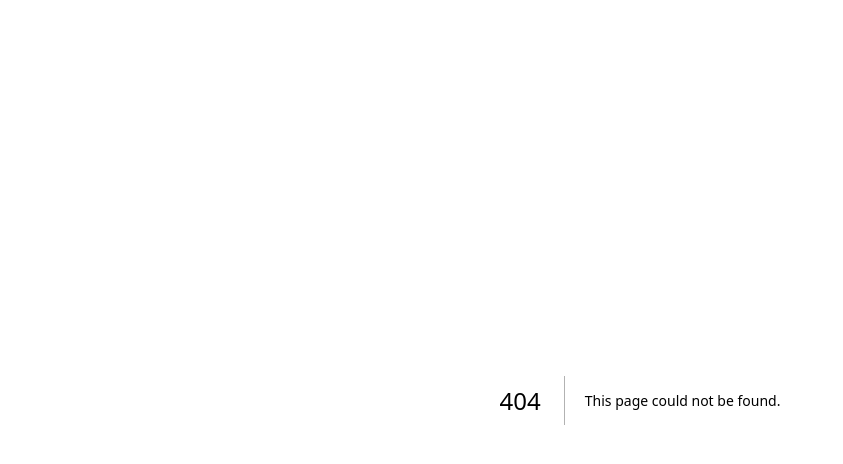
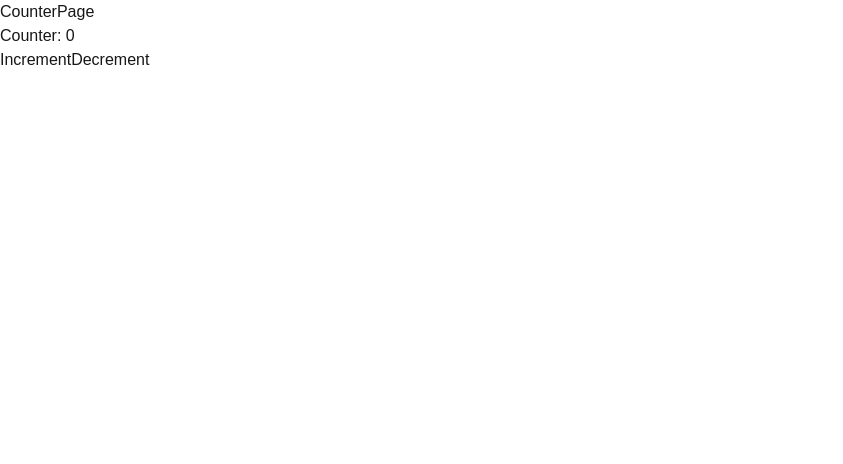
Before and after one commit to abadathossain/first-next-project, a Next.js app: page /counter in a window 1280 px wide. Before the commit this address had no page. Shown: the top 464 px of the page, without its empty margins (0-843 px from the left). Built offline with nearby package versions, Linux system fonts and the light colour scheme.

Commit message:
use client uses successfully

```diff
--- /dev/null
+++ b/src/app/counter/page.js
@@ -0,0 +1,12 @@
+import Counter from "@/components/Counter";
+
+const CounterPage = () => {
+  return (
+    <div>
+      CounterPage
+      <Counter />
+    </div>
+  );
+};
+
+export default CounterPage;
--- /dev/null
+++ b/src/app/products/[productId]/page.js
@@ -0,0 +1,10 @@
+import React from "react";
+
+const SinglePage = async ({ params, searchParams }) => {
+  const { productId } = await params;
+  console.log(await searchParams);
+  console.log(productId);
+  return <div>SinglePage {productId}</div>;
+};
+
+export default SinglePage;
--- /dev/null
+++ b/src/app/products/page.js
@@ -0,0 +1,7 @@
+import React from "react";
+
+const ProductPage = () => {
+  return <div>ProductPage</div>;
+};
+
+export default ProductPage;
--- /dev/null
+++ b/src/components/Counter.jsx
@@ -0,0 +1,18 @@
+"use client";
+
+import { useState } from "react";
+
+const Counter = () => {
+    const [count, setCount] = useState(0);
+    return (
+        <div>
+            Counter: {count}
+            <div>
+                <button onClick={() => setCount(count + 1)}>Increment</button>
+                <button onClick={() => setCount(count - 1)}>Decrement</button>
+            </div>
+        </div>
+    );
+};
+
+export default Counter;
```
